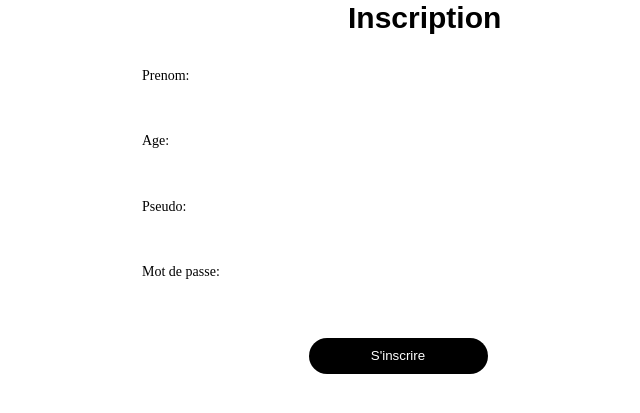
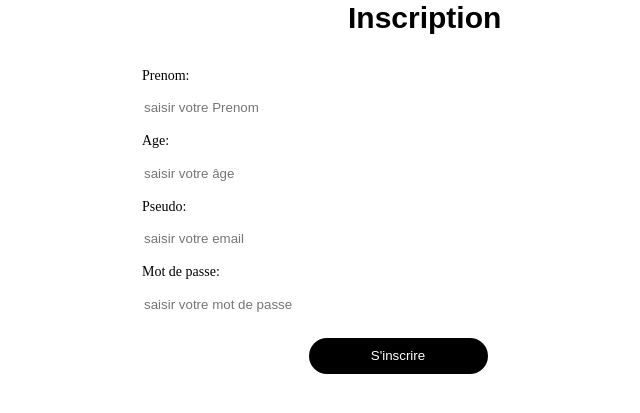
Before and after one commit to SteveTakount97/Hackaton, a PHP site: page /views/inscription.html in a window 1280 px wide. Shown: the part 114-527 px from the top of the page, without its empty margins (242-882 px from the left). Run offline with PHP 8.4, Linux system fonts and the light colour scheme.

Commit message:
recuperation des données inscription php

```diff
--- a/public/asset/css/style.css
+++ b/public/asset/css/style.css
@@ -17,9 +17,6 @@ header{
     margin: 0px 0px 30px 0px;
 }
 
-.seach{
-    display: none;
-}
 nav a:hover {
     color: #0065fc;
     border-bottom: solid #0065fc 4px;
--- a/views/inscription.html
+++ b/views/inscription.html
@@ -20,26 +20,26 @@
     </header>
     <main>
         <section>
-            <form action=""  class="login-form" id="loginform">
+            <form action="inscription.php" method="post" class="login-form" id="loginform">
               <h2>Inscription</h2>
                <div>
                   <label for="email">Prenom:</label><br>
-                  <input type="text" id="Prenom" name="Prenom" required>
+                  <input type="text" id="Prenom" name="Prenom" placeholder="saisir votre Prenom"  required>
                </div>
                <div>
                 <label for="password">Age:</label><br>
-                <input type="number" id="number" name="Age" required>
+                <input type="number" id="number" name="Age" placeholder="saisir votre âge" required>
              </div>
              <div>
                 <label for="password">Pseudo:</label><br>
-                <input type="email" id="email" name="email" required>
+                <input type="email" id="email" name="email" placeholder="saisir votre email" required>
              </div>
                <div>
                   <label for="password">Mot de passe:</label><br>
-                  <input type="password" id="password" name="password" required>
+                  <input type="password" id="password" name="password" placeholder="saisir votre mot de passe" required>
                </div>
                <div class="button-login">
-                  <button type="submit" class="button">S'inscrire</button>
+                  <button type="submit" name="submit" class="button">S'inscrire</button>
                </div>
            </form>
        </section>
```
Also changed, not shown: views/inscription.php (added, +8 -0 lines).
